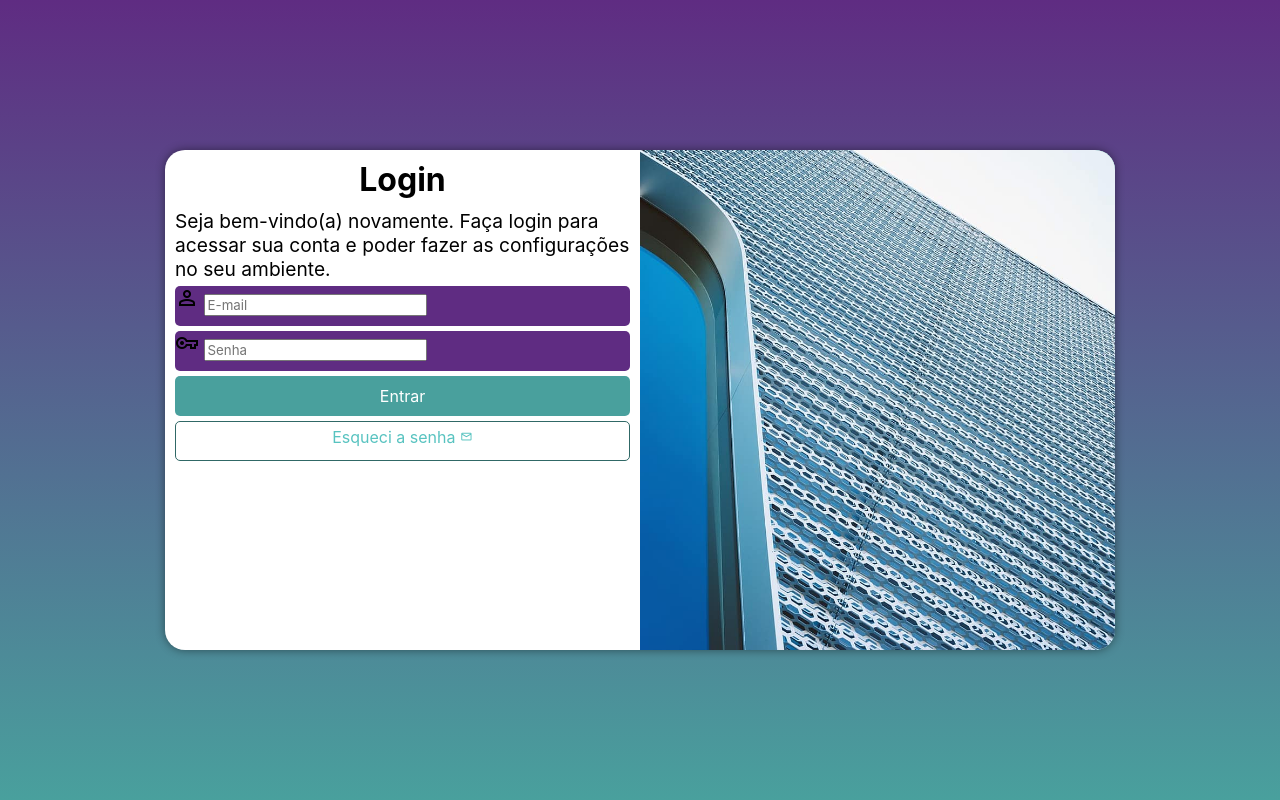
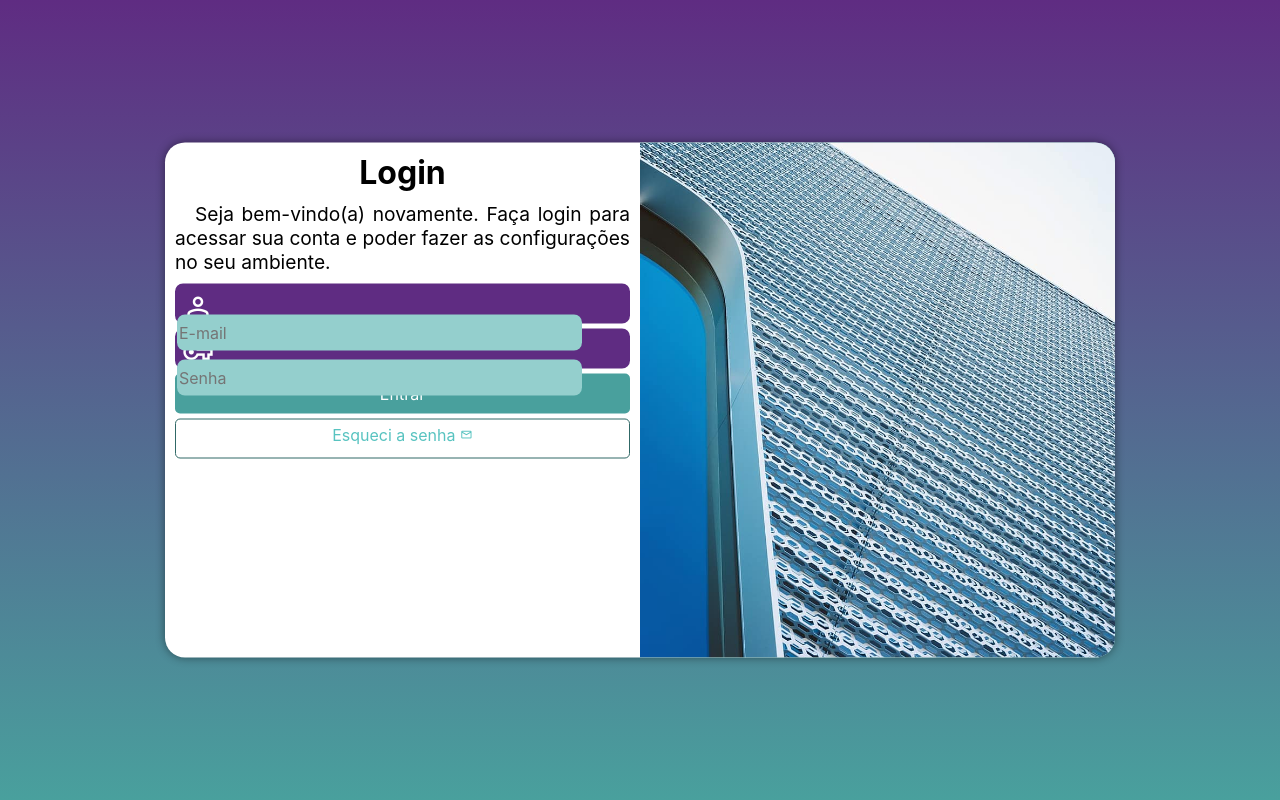
Before and after one commit to ODCS1/tela-login, a PHP site: page / in a window 1280 px wide. Run offline with PHP 8.4, Linux system fonts and the light colour scheme.

Commit message:
ajustes input

```diff
--- a/estilos/media-query.css
+++ b/estilos/media-query.css
@@ -18,6 +18,7 @@
 
     section#login{
         width: 80vw;
+        height: 300px;
     }
 
     section#login > div#imagem{
--- a/estilos/style.css
+++ b/estilos/style.css
@@ -16,6 +16,7 @@
 }
 
 :root{
+    --cor: #94cfcd;
     --cor0: #58c3c0;
     --cor1: #49a09d;
     --cor2: #306866;
@@ -43,7 +44,7 @@ section#login{
     background-color: white;
     border-radius: 20px;
     overflow: hidden;
-    height: 500px;
+    height: 515px;
     width: 60vw;
     box-shadow: 0px 0px 10px hsla(0, 0%, 0%, 0.450);
 
@@ -68,14 +69,40 @@ div#formulario > h1{
 }
 div#formulario > p{
     font-size: 0.8em;
+    text-indent: 20px;
+    text-align: justify;
+    margin-bottom: 10px;
 }
 
 form > div.campo{
     background-color: var(--cor3);
     display: block;
     height: 40px;
-    border-radius: 5px;
+    border-radius: 8px;
     margin: 5px 0px;
+    border: 2px solid var(--cor3);
+}
+
+div.campo > label > span{
+    /* background-color: black; */
+    color: white;
+    height: 40px;
+    font-size: 2em;
+    padding: 5px;
+}
+
+div.campo > input{
+    background-color: var(--cor);
+    border-radius: 8px;
+    font-size: 1em;
+    width: calc(100% - 46.4px);
+    height: 100%;
+    transform: translateY(-12px);
+    border: 0px;
+}
+
+div.campo > input:focus-within{
+    background-color: white;
 }
 
 form > input[type=submit]{
```
